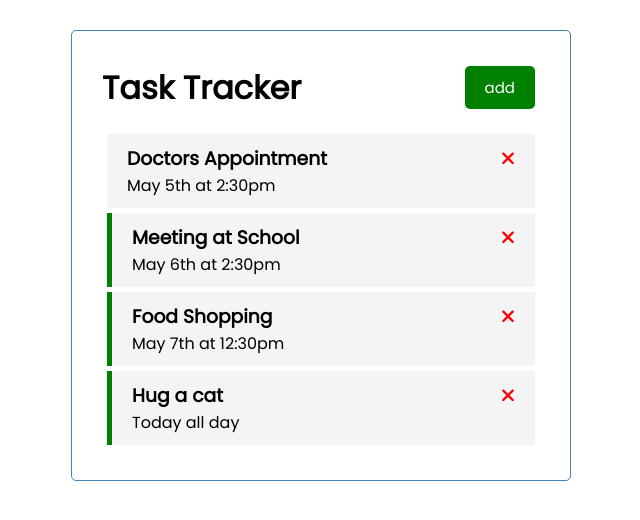
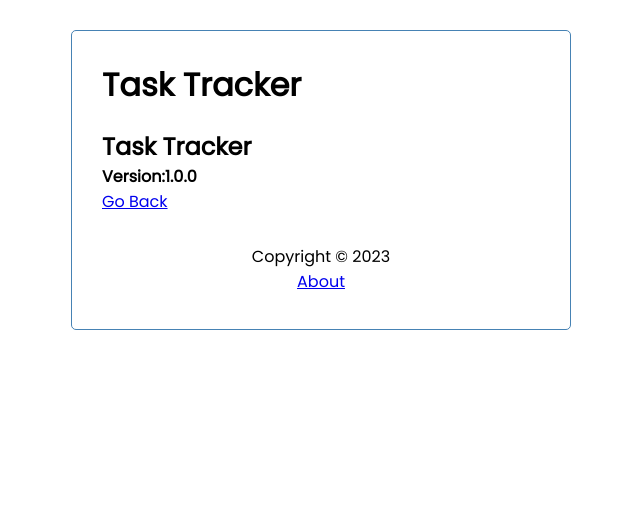
Before and after one commit to MiriFurman1/Angular-Task-Tracker, an Angular app: page /about in a window 1280 px wide. Shown: the top 520 px of the page, without its empty margins (319-959 px from the left). Built offline with nearby package versions, Linux system fonts and the light colour scheme; data requests are answered from the project's data file.

Commit message:
routes+ limit component to specific route

```diff
--- a/src/app/app.component.html
+++ b/src/app/app.component.html
@@ -1,4 +1,5 @@
 <div class="container">
 <app-header></app-header>
-<app-tasks></app-tasks>
+<router-outlet></router-outlet>
+<app-footer></app-footer>
 </div>
--- a/src/app/app.module.ts
+++ b/src/app/app.module.ts
@@ -3,6 +3,7 @@
 import { FontAwesomeModule } from '@fortawesome/angular-fontawesome';
 import { HttpClientModule } from '@angular/common/http';
 import { FormsModule } from '@angular/forms';
+import {RouterModule, Routes} from '@angular/router'
 
 import { AppComponent } from './app.component';
 import { HeaderComponent } from './components/header/header.component';
@@ -10,6 +11,13 @@
 import { TasksComponent } from './components/tasks/tasks.component';
 import { TaskItemComponent } from './components/task-item/task-item.component';
 import { AddTaskComponent } from './components/add-task/add-task.component';
+import { AboutComponent } from './components/about/about.component';
+import { FooterComponent } from './components/footer/footer.component';
+
+const appRoutes:Routes=[
+  {path:'',component:TasksComponent},
+  {path:'about',component:AboutComponent}
+]
 
 @NgModule({
   declarations: [
@@ -19,8 +27,10 @@
     TasksComponent,
     TaskItemComponent,
     AddTaskComponent,
+    AboutComponent,
+    FooterComponent,
   ],
-  imports: [BrowserModule, FontAwesomeModule, HttpClientModule,FormsModule],
+  imports: [BrowserModule, FontAwesomeModule, HttpClientModule,FormsModule,RouterModule.forRoot(appRoutes, {enableTracing:true})],
   providers: [],
   bootstrap: [AppComponent],
 })
--- /dev/null
+++ b/src/app/components/about/about.component.html
@@ -0,0 +1,5 @@
+<div>
+    <h2>Task Tracker</h2>
+    <h4>Version:1.0.0</h4>
+    <a routerLink="/">Go Back</a>
+</div>
--- /dev/null
+++ b/src/app/components/footer/footer.component.css
@@ -0,0 +1,4 @@
+footer {
+    margin-top: 30px;
+    text-align: center;
+  }
--- /dev/null
+++ b/src/app/components/footer/footer.component.html
@@ -0,0 +1,4 @@
+<footer>
+    <p>Copyright &copy; 2023</p>
+    <a routerLink="/about">About</a>
+  </footer>
--- a/src/app/components/header/header.component.html
+++ b/src/app/components/header/header.component.html
@@ -1,6 +1,6 @@
 <header>
   <h1>{{ title }}</h1>
-  <app-button
+  <app-button *ngIf="hasRoute('/')"
     color="{{ showAddTask ? 'red' : 'green' }}"
     text="{{ showAddTask ? 'close' : 'add' }}"
     (btnClick)="toggleAddTask()"
--- a/src/app/components/header/header.component.ts
+++ b/src/app/components/header/header.component.ts
@@ -1,6 +1,7 @@
 import { Component } from '@angular/core';
 import { UiService } from 'src/app/services/ui.service';
 import {Subscription} from 'rxjs'
+import {Router} from '@angular/router'
 
 @Component({
   selector: 'app-header',
@@ -12,10 +13,14 @@
   showAddTask:boolean=false;
   subscription:Subscription=new Subscription;
 
-  constructor(private uiService:UiService) {
+  constructor(private uiService:UiService,private router:Router) {
     this.subscription=this.uiService.onToggle().subscribe(value=>this.showAddTask=value)
   }
   toggleAddTask(){
     this.uiService.toggleAddTask();
   }
+
+  hasRoute(route:string){
+    return this.router.url===route;
+  }
 }
```
Also changed, not shown: src/app/components/about/about.component.ts (added, +10 -0 lines), src/app/components/footer/footer.component.ts (added, +10 -0 lines), src/app/components/about/about.component.css (added), 2 other files (tests, documents, lock files or other folders).
